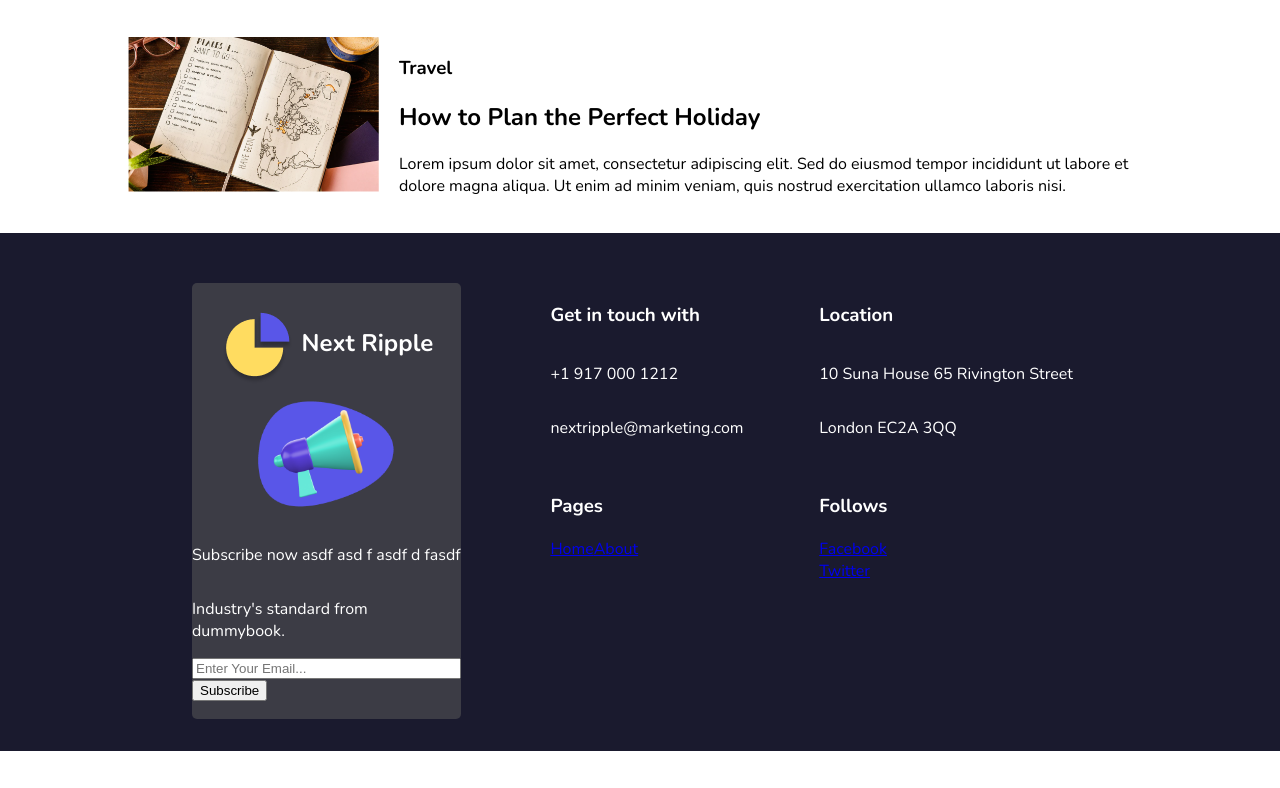
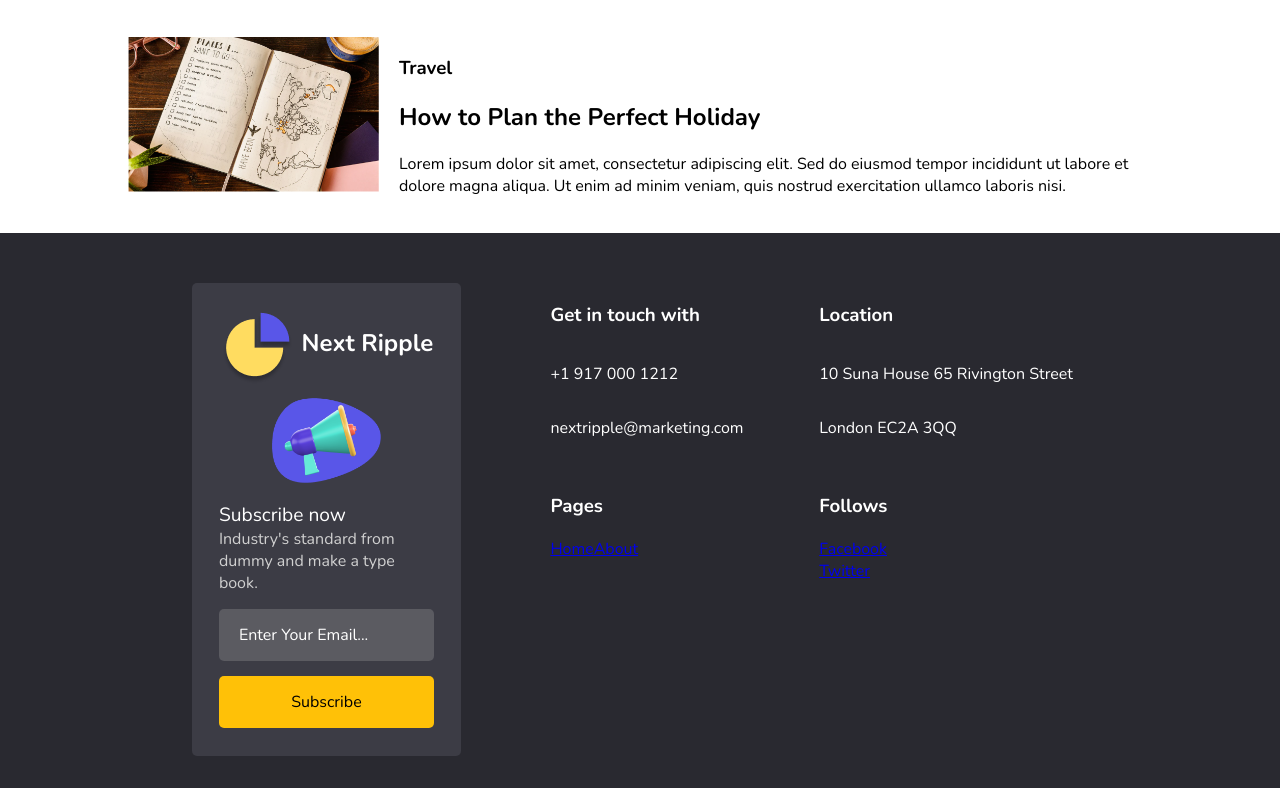
Before and after one commit to ahmeda110/NextRipple-Website, a React (Create React App) app: page /blog/allblogs in a window 1280 px wide. Shown: the part 1282-2070 px from the top of the page. Before the commit the page ends 2033 px from the top, so only its background shows below. Built offline with nearby package versions, Linux system fonts and the light colour scheme.

Commit message:
add styling for subscribe component

```diff
--- a/src/components/Footer.js
+++ b/src/components/Footer.js
@@ -8,16 +8,18 @@ function Footer() {
     <footer className={styles.footer}>
       <div className={styles.left}>
         <div className={styles.subscribeContainer}>
+          <div className={styles.innerSubscribe}>
             <div className={styles.subscribeContainerHeader}>
               <img src={Pacman} alt=''></img>
               <h2>Next Ripple</h2>
             </div>
             <img className={styles.subscribeImage} src={LogoImage}></img>
-          <p>Subscribe now asdf asd f asdf d fasdf </p>
-          <p>Industry's standard from dummybook.</p>
-          <input type="text" placeholder="Enter Your Email..." />
+            <p className={styles.subscribeNow}>Subscribe now</p>
+            <p className={styles.subscribeNowSub}>Industry's standard from dummy and make a type book.</p>
+            <input className={styles.emailInput} type="text" placeholder="Enter Your Email..." />
             <div>
-            <button>Subscribe</button>
+              <button className={styles.subscribeButton}>Subscribe</button>
+            </div>
           </div>
         </div>
       </div>
--- a/src/components/Footer.module.css
+++ b/src/components/Footer.module.css
@@ -1,5 +1,5 @@
 .footer {
-  background-color: #1a1a2e; /* Dark background color */
+  background-color: #292930;
   color: #ffffff;
   display: flex;
   justify-content: space-between;
@@ -65,6 +65,62 @@
     align-self: center;
   }
 
+  .innerSubscribe{
+    display: flex;
+    flex-direction: column;
+    padding-left: 10%;
+    padding-right: 10%;
+  }
+
+  .subscribeNow{
+    font-weight: 400;
+    font-size: larger;
+    margin: 0;
+  }
+
+  .subscribeNowSub{
+    margin: 0;
+    margin-bottom: 15px;
+    color: #D0D0D0;
+  }
+
+  .emailInput {
+    background-color: #5B5B61;
+    border-radius: 5px;
+    width: 100%;
+    padding-top: 15px;
+    padding-bottom: 15px;
+    margin-bottom: 15px;
+    border: none;
+    font-size: 1em;
+    font-family: 'Nunito', sans-serif;
+    outline: none;
+    color: #ffffff;
+    padding-left: 20px;
+  }
+
+  .emailInput::placeholder {
+    color: #ffffff;
+    opacity: 1;
+  }
+
+  .subscribeButton {
+    border-radius: 5px;
+    width: 100%;
+    padding: 15px 0;
+    margin-bottom: 10px;
+    border: none;
+    font-size: 1em;
+    font-family: 'Nunito', sans-serif;
+    background-color: #FFC107;
+    color: #000;
+    cursor: pointer;
+  }
+
+  .emailInput, .subscribeButton {
+    box-sizing: border-box;
+    width: 100%;
+  }
 
 @media (max-width: 768px) {
   .footer {
```
Lines whose indentation alone changed are shown as unchanged.
